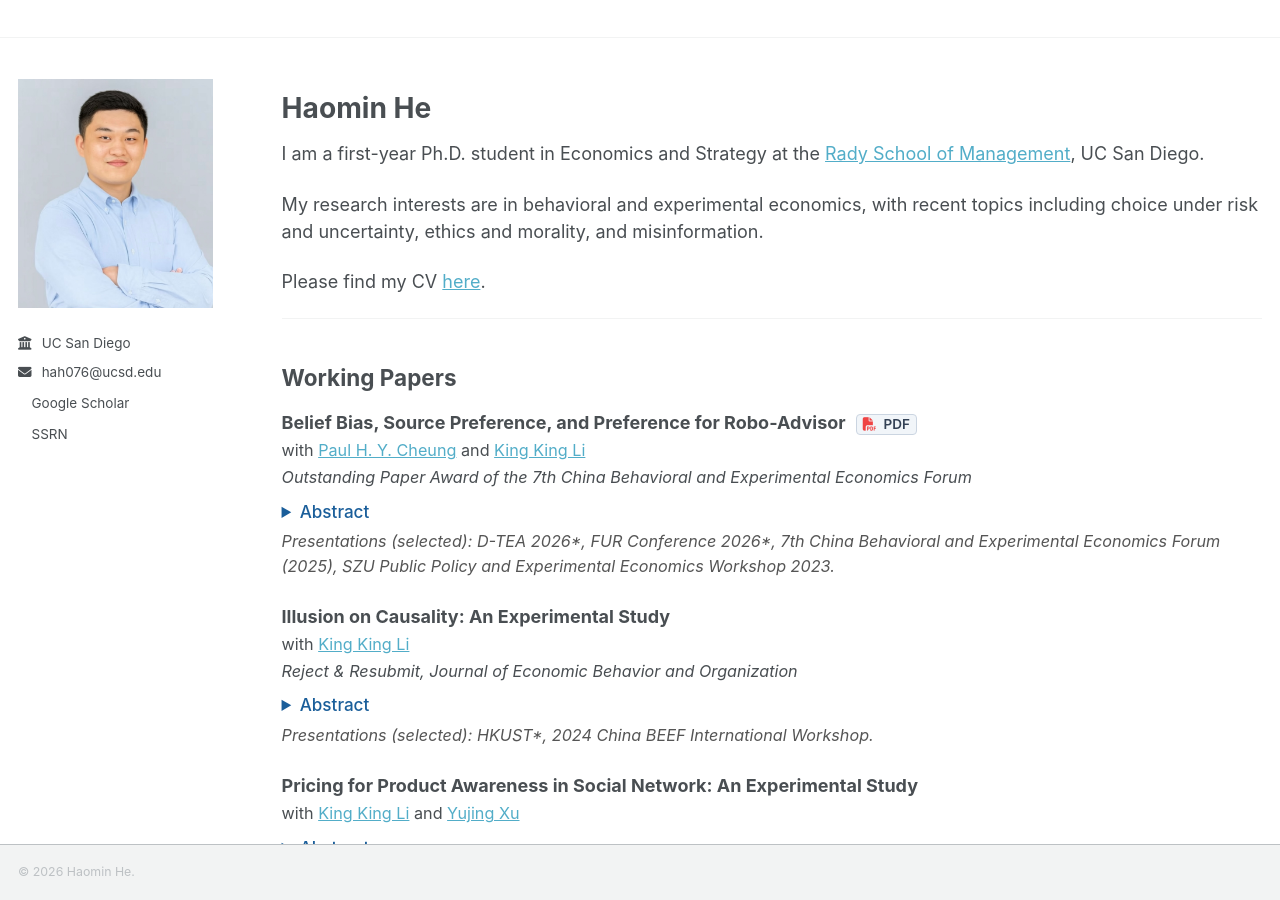
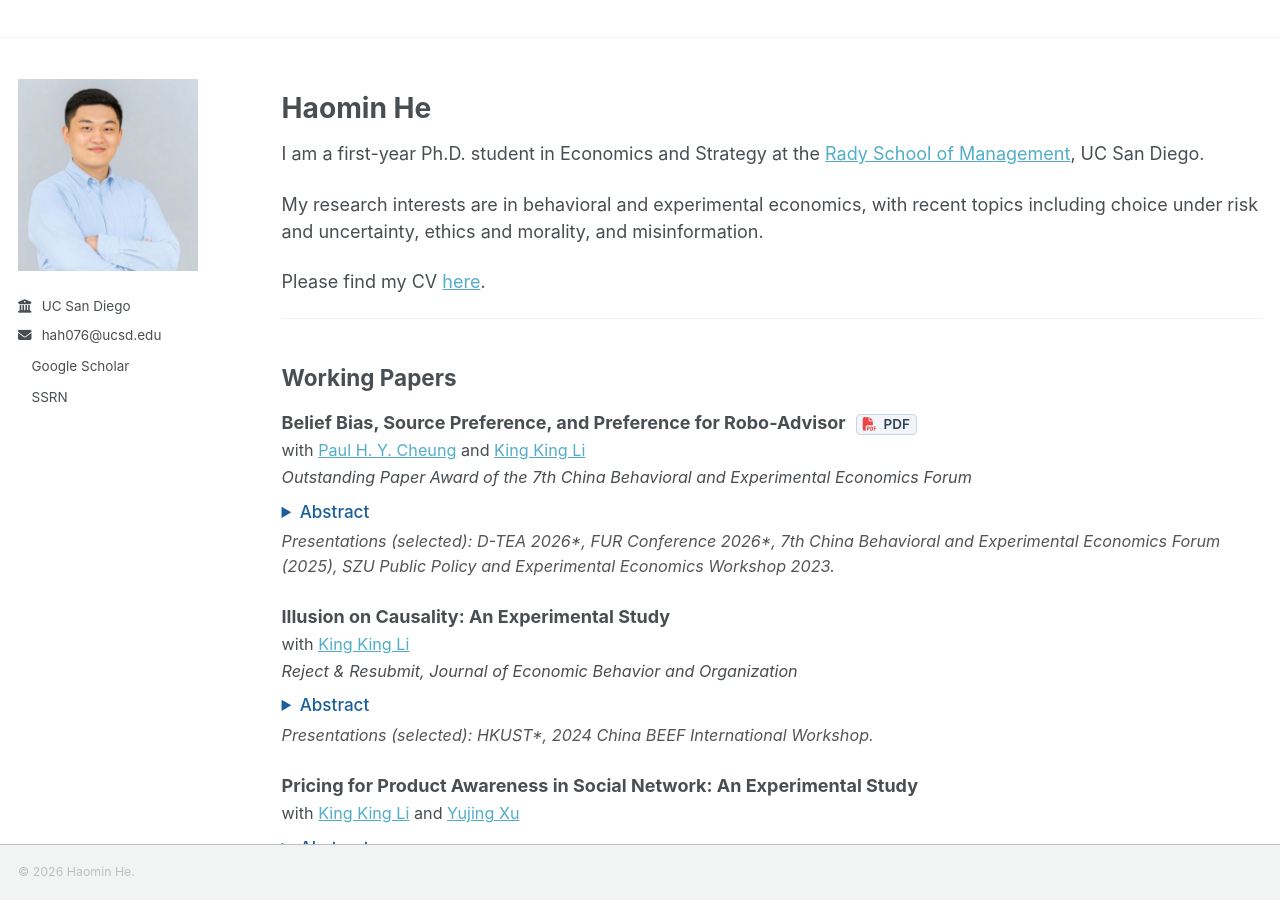
Before and after one commit to haomin-he/haomin-he.github.io, a Jekyll site: the page built from _pages/about.md, in a window 1280 px wide and 900 px high. Built offline with Jekyll 4.4.1, drawn with Linux system fonts in a browser that asks for light colours; a script bundle is joined from its source files by our own code; a style sheet for code colours, icons or effects is not loaded.

Commit message:
Update author-profile.html

```diff
--- a/_includes/author-profile.html
+++ b/_includes/author-profile.html
@@ -26,7 +26,7 @@
     {% if author.avatar contains "://" %}
     	<img src="{{ author.avatar }}" alt="{{ author.name }}" fetchpriority="high" style="width: 130%; max-width: none; margin-left: -15%; height: auto; border-radius: 0; border: none; box-shadow: none; display: block;" />
     {% else %}
-    	<img src="{{ author.avatar | prepend: "/images/" | prepend: base_path }}" alt="{{ author.name }}" fetchpriority="high" style="width: 130%; max-width: none; margin-left: -15%; height: auto; border-radius: 0; border: none; box-shadow: none; display: block;" />
+    	<img src="{{ author.avatar | prepend: "/images/" | prepend: base_path }}" alt="{{ author.name }}" fetchpriority="high" style="width: 110%; max-width: none; margin-left: -15%; height: auto; border-radius: 0; border: none; box-shadow: none; display: block;" />
     {% endif %}
   </div>
 
```
